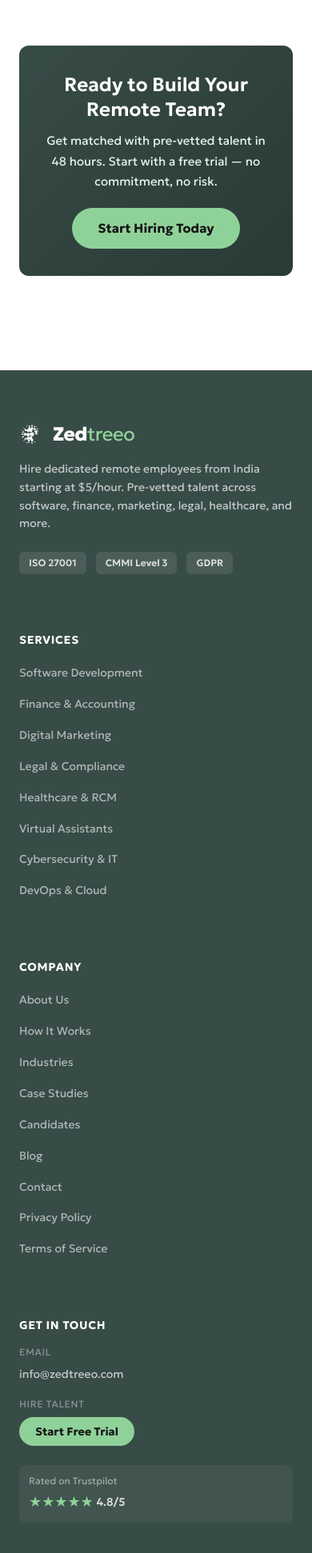
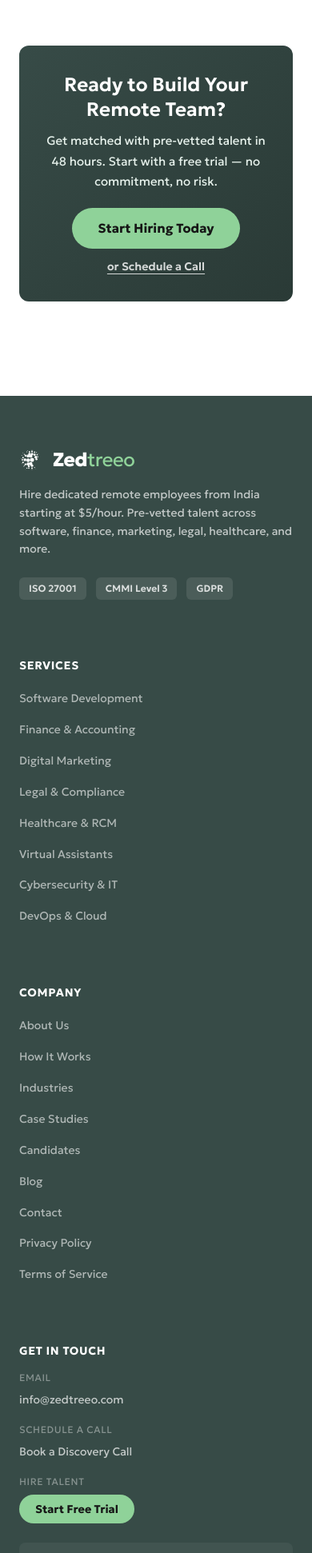
Before and after one commit to Zedtreeo/zedtreeo-website, a Next.js app: page /about in a window 390 px wide. Shown: the part 8859-10801 px from the top of the page at 80% size. Built offline with nearby package versions, Linux system fonts and the light colour scheme.

Commit message:
feat: add Schedule a Call (Zoom) + fix mobile nav transparency

```diff
--- a/src/app/contact/page.tsx
+++ b/src/app/contact/page.tsx
@@ -516,6 +516,25 @@ export default function ContactPage() {
                 </div>
               </div>
 
+              {/* Schedule a Call */}
+              <div className="p-6 rounded-zt border-2 border-zt-accent/30" style={{ background: "linear-gradient(135deg, #f0faf2 0%, #e8f5ee 100%)" }}>
+                <h3 className="text-lg font-semibold text-zt-headings mb-3 !mt-0">
+                  Schedule a Discovery Call
+                </h3>
+                <p className="text-sm text-zt-body mb-4">
+                  Prefer to talk? Book a free call with our team to discuss your hiring needs.
+                </p>
+                <a
+                  href="https://scheduler.zoom.us/zedtreeo/intro-call"
+                  target="_blank"
+                  rel="noopener noreferrer"
+                  className="block text-center py-3 px-6 rounded-full border-2 text-sm font-bold no-underline transition-colors"
+                  style={{ borderColor: "#374B47", color: "#374B47" }}
+                >
+                  Schedule a Call
+                </a>
+              </div>
+
               {/* Fast Track */}
               <div className="p-6 rounded-zt bg-zt-primary text-white">
                 <h3 className="text-lg font-semibold text-white mb-3 !mt-0">
--- a/src/app/get-started/page.tsx
+++ b/src/app/get-started/page.tsx
@@ -503,6 +503,26 @@ export default function GetStartedPage() {
               </ul>
             </div>
 
+            {/* Schedule a Call */}
+            <div className="p-6 rounded-zt border-2 border-zt-accent/30 text-center" style={{ background: "linear-gradient(135deg, #f0faf2 0%, #e8f5ee 100%)" }}>
+              <div className="text-2xl mb-2">&#128222;</div>
+              <h3 className="text-base font-semibold text-zt-headings mb-2 !mt-0">
+                Prefer to Talk?
+              </h3>
+              <p className="text-sm text-zt-body mb-4">
+                Book a free discovery call with our team. We&apos;ll walk you through the process and answer any questions.
+              </p>
+              <a
+                href="https://scheduler.zoom.us/zedtreeo/intro-call"
+                target="_blank"
+                rel="noopener noreferrer"
+                className="inline-block px-6 py-2.5 rounded-full border-2 text-sm font-bold no-underline transition-colors"
+                style={{ borderColor: "#374B47", color: "#374B47" }}
+              >
+                Schedule a Call
+              </a>
+            </div>
+
             {/* Trust Signals */}
             <div className="p-6 rounded-zt border border-zt-border text-center">
               <div className="flex items-center justify-center gap-1 mb-2">
--- a/src/components/Footer.tsx
+++ b/src/components/Footer.tsx
@@ -120,6 +120,19 @@ export default function Footer() {
               </div>
               <div>
                 <p className="text-xs text-white/40 uppercase tracking-wider mb-1">
+                  Schedule a Call
+                </p>
+                <a
+                  href="https://scheduler.zoom.us/zedtreeo/intro-call"
+                  target="_blank"
+                  rel="noopener noreferrer"
+                  className="text-sm text-white/70 hover:text-zt-accent no-underline transition-colors font-normal"
+                >
+                  Book a Discovery Call
+                </a>
+              </div>
+              <div>
+                <p className="text-xs text-white/40 uppercase tracking-wider mb-1">
                   Hire Talent
                 </p>
                 <Link
--- a/src/components/Header.tsx
+++ b/src/components/Header.tsx
@@ -204,6 +204,14 @@ export default function Header() {
 
         {/* Desktop CTA */}
         <div className="hidden lg:flex items-center gap-3">
+          <a
+            href="https://scheduler.zoom.us/zedtreeo/intro-call"
+            target="_blank"
+            rel="noopener noreferrer"
+            className="px-4 py-2.5 text-sm font-semibold text-white/90 hover:text-white no-underline transition-colors"
+          >
+            Schedule a Call
+          </a>
           <Link
             href="/get-started"
             className="zt-btn !py-2.5 !px-6 !text-sm no-underline"
@@ -238,12 +246,9 @@ export default function Header() {
       </div>
 
       {/* Mobile Menu */}
+      {mobileOpen && (
       <div
-        className={`lg:hidden fixed inset-x-0 top-[72px] bottom-0 transition-transform duration-300 ease-in-out ${
-          mobileOpen
-            ? "translate-y-0 visible"
-            : "-translate-y-full invisible"
-        }`}
+        className="lg:hidden fixed inset-x-0 top-[72px] bottom-0"
         style={{ backgroundColor: "#374B47", zIndex: 49 }}
       >
         <nav
@@ -323,7 +328,16 @@ export default function Header() {
           </Link>
 
           {/* CTA */}
-          <div className="mt-6 pt-6 border-t border-white/10">
+          <div className="mt-6 pt-6 border-t border-white/10 space-y-3">
+            <a
+              href="https://scheduler.zoom.us/zedtreeo/intro-call"
+              target="_blank"
+              rel="noopener noreferrer"
+              onClick={() => setMobileOpen(false)}
+              className="block text-center py-3 px-6 rounded-full border-2 border-white/30 text-white text-base font-semibold no-underline hover:border-zt-accent hover:text-zt-accent transition-colors"
+            >
+              Schedule a Call
+            </a>
             <Link
               href="/get-started"
               onClick={() => setMobileOpen(false)}
@@ -334,6 +348,7 @@ export default function Header() {
           </div>
         </nav>
       </div>
+      )}
     </header>
   );
 }
--- a/src/components/ui/CTASection.tsx
+++ b/src/components/ui/CTASection.tsx
@@ -5,6 +5,7 @@ type CTASectionProps = {
   description: string;
   buttonText?: string;
   buttonHref?: string;
+  showScheduleCall?: boolean;
   variant?: "dark" | "light";
   className?: string;
 };
@@ -14,9 +15,26 @@ export default function CTASection({
   description,
   buttonText = "Start Hiring Today",
   buttonHref = "/get-started",
+  showScheduleCall = true,
   variant = "dark",
   className = "",
 }: CTASectionProps) {
+  const scheduleLink = (
+    <a
+      href="https://scheduler.zoom.us/zedtreeo/intro-call"
+      target="_blank"
+      rel="noopener noreferrer"
+      className="inline-block text-sm font-semibold no-underline transition-colors"
+      style={{
+        color: variant === "dark" ? "rgba(255,255,255,0.8)" : "#374B47",
+        textDecoration: "underline",
+        textUnderlineOffset: "4px",
+      }}
+    >
+      or Schedule a Call
+    </a>
+  );
+
   if (variant === "dark") {
     return (
       <section className={`py-zt-section px-6 ${className}`}>
@@ -24,7 +42,10 @@ export default function CTASection({
           <div className="zt-cta">
             <h3>{title}</h3>
             <p>{description}</p>
-            <Button href={buttonHref}>{buttonText}</Button>
+            <div style={{ display: "flex", flexDirection: "column", alignItems: "center", gap: "12px" }}>
+              <Button href={buttonHref}>{buttonText}</Button>
+              {showScheduleCall && scheduleLink}
+            </div>
           </div>
         </div>
       </section>
@@ -38,7 +59,10 @@ export default function CTASection({
         <p className="text-zt-body max-w-xl mb-8" style={{ marginLeft: "auto", marginRight: "auto" }}>
           {description}
         </p>
-        <Button href={buttonHref}>{buttonText}</Button>
+        <div style={{ display: "flex", flexDirection: "column", alignItems: "center", gap: "12px" }}>
+          <Button href={buttonHref}>{buttonText}</Button>
+          {showScheduleCall && scheduleLink}
+        </div>
       </div>
     </section>
   );
```
